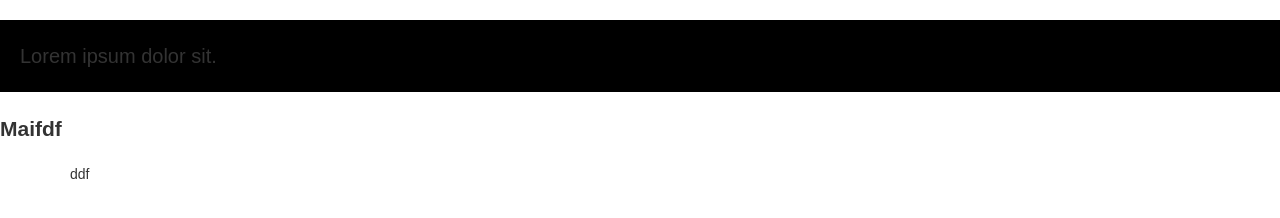
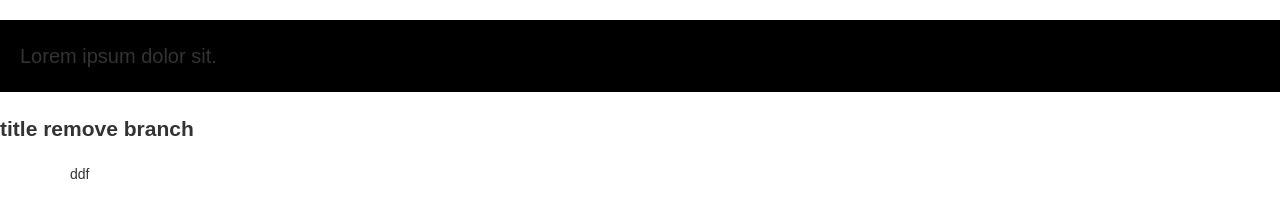
Before and after one commit to gitIllusion/desc, a plain HTML site: page index.html in a window 1280 px wide. Drawn offline with Linux system fonts and the light colour scheme.

```diff
--- a/index.html
+++ b/index.html
@@ -32,7 +32,7 @@
 
 <body>
 	<p>Lorem ipsum dolor sit.</p>
-	<h2>Maifdf</h2>
+	<h2>title remove branch</h2>
 
 	<!-- container -->
 	<div class='container'>ddf</div>
```
